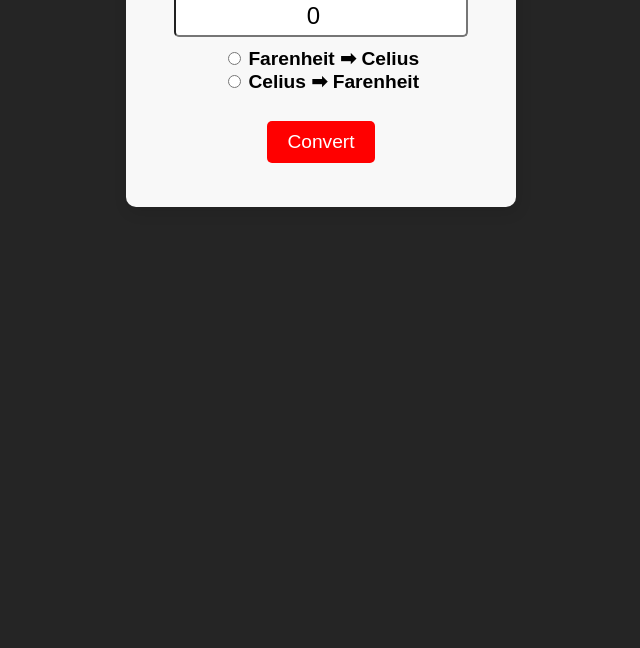
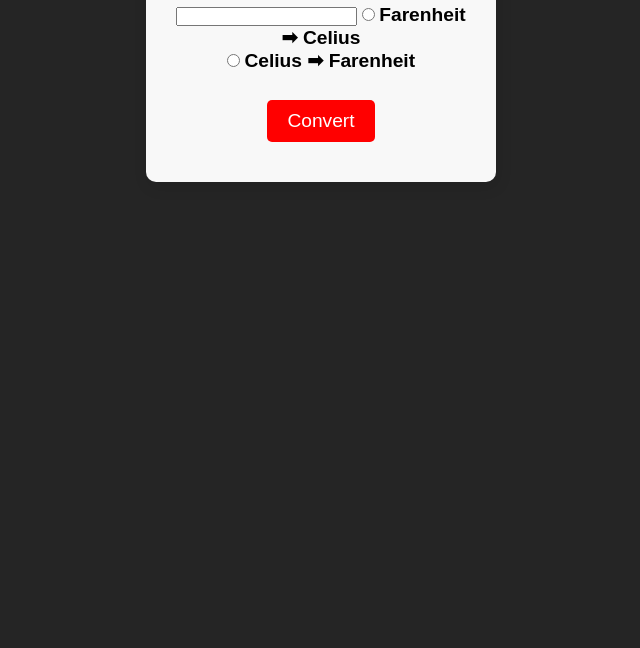
Before and after one commit to imCarl01/TempConvert, a plain HTML site: page index.html in a window 1280 px wide. Shown: the part 152-800 px from the top of the page, without its empty margins (319-959 px from the left). Drawn offline with Linux system fonts and the light colour scheme.

Commit message:
second commit

```diff
--- a/compare.css
+++ b/compare.css
@@ -1,5 +1,9 @@
 /* not linked to origal html file  */
-
+*{
+    margin: 0px;
+    padding: 0px;
+    box-sizing: border-box;
+}
 body{
     background-color: rgb(243, 244, 246);
 }
--- a/index.html
+++ b/index.html
@@ -10,7 +10,7 @@
     <form>
         <h1>Temperature Converter</h1>
         <input type="number" id="textbox" value="0"><br>
-
+        <input type="text" id="text">
 
         <input type="radio" id="itFarenheit" name="calc">
         <label for="itFarenheit">Farenheit ➡ Celius </label> <br>
@@ -18,7 +18,7 @@
         <input type="radio" id="itCelius " name="calc">
         <label for="itCelius ">Celius ➡ Farenheit </label> <br><br>
 
-        <button id="button" >Convert</button>
+        <button id="button" onclick="convert()" >Convert</button>
 
         <p id="result"></p>
 
--- a/index.js
+++ b/index.js
@@ -6,13 +6,14 @@ const result = document.getElementById("result");
 let temp;
 
 function convert(){
+
     if(itFarenheit.checked){
-        temp = Number(textbox.value);
+        temp = textbox.value;
         temp = 32 + (9 / 5 * temp);
         result.textContent = temp.toFixed(1);
     }
     else if(itCelius.checked){
-        temp = Number(textbox.value);
+        temp = textbox.value;
         temp = ( temp - 32) * 5 / 9;
         result.textContent = temp;
     }
--- a/mystyle.css
+++ b/mystyle.css
@@ -1,3 +1,8 @@
+*{
+    margin: 0px;
+    padding: 0px;
+    box-sizing: border-box;
+}
 body {
     background-color: rgb(37, 37, 37);
     font-family: Arial, sans-serif;
```
